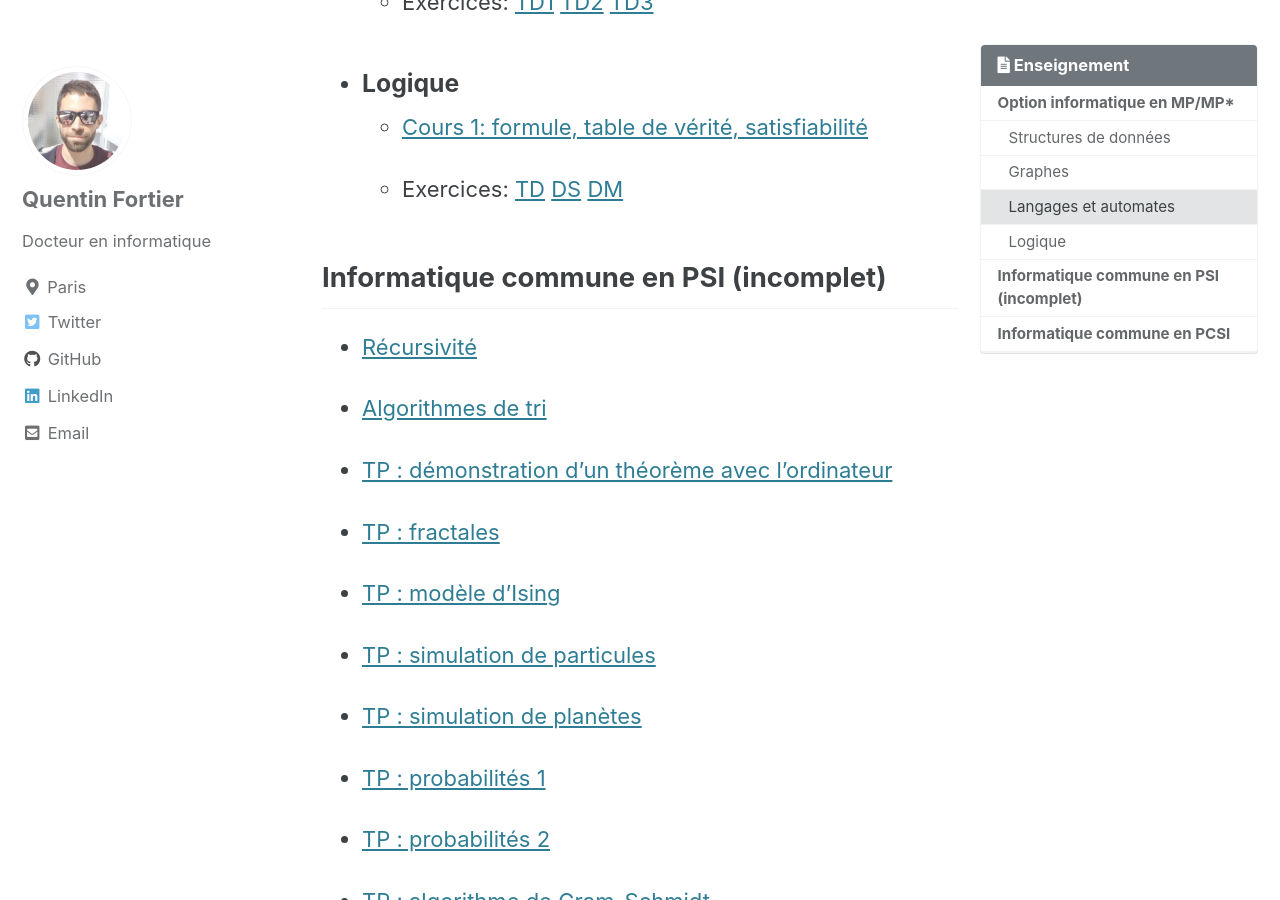
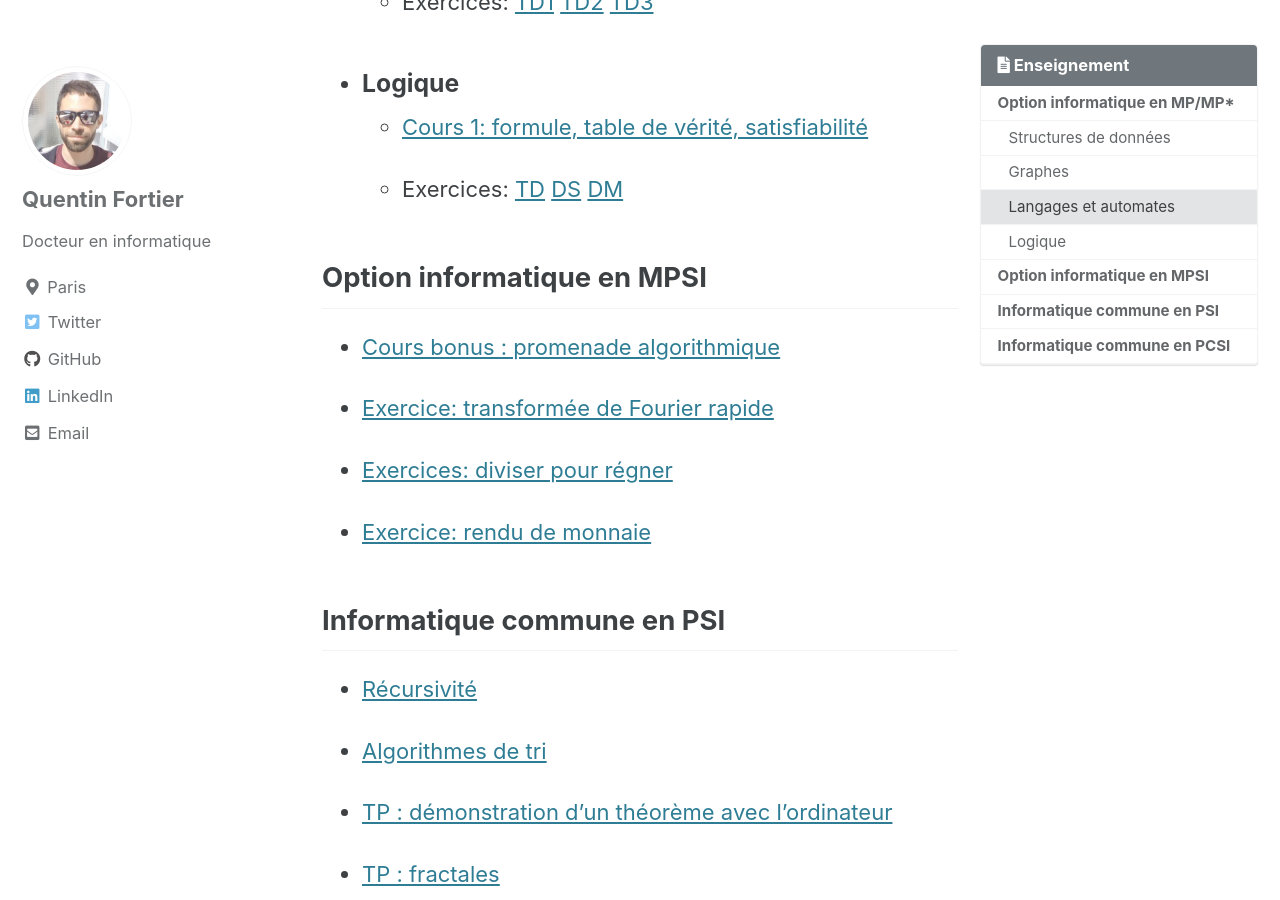
Before and after one commit to fortierq/fortierq.github.io, a Jekyll site: the page built from _pages/teaching.md, in a window 1280 px wide and 900 px high, scrolled down 1107 px. Built offline with Jekyll 4.4.1, drawn with Linux system fonts in a browser that asks for light colours; cached includes are drawn as plain includes.

Commit message:
Add teaching/MPSI

```diff
--- a/_pages/teaching.md
+++ b/_pages/teaching.md
@@ -67,7 +67,19 @@ courses:
             - name: DM
               url: DM_logique.pdf
 
-  - name: Informatique commune en PSI (incomplet)
+  - name: Option informatique en MPSI
+    url: /assets/teaching/MPSI/
+    items:
+      - name: "Cours bonus : promenade algorithmique"
+        url: promenade.pdf
+      - name: "Exercice: transformée de Fourier rapide"
+        url: fft.pdf
+      - name: "Exercices: diviser pour régner"
+        url: tris.pdf
+      - name: "Exercice: rendu de monnaie"
+        url: rendu_monnaie.pdf
+
+  - name: Informatique commune en PSI
     url: /assets/teaching/PSI/
     items:
       - name: "Récursivité"
@@ -159,6 +171,7 @@ courses:
 {% else %}
 {% for e in course.items %}
   - [{{ e.name }}]({{ course.url | append: e.url }})
+  {% if e.cor %} [{{ e.cor }}]({{ course.url | append: e.cor_url }}) {% endif %}
 {% endfor %}
 {% endif %}
 {% endfor %}
```
Also changed, not shown: _pages/research.md (+2 -1 lines), 4 other files.
